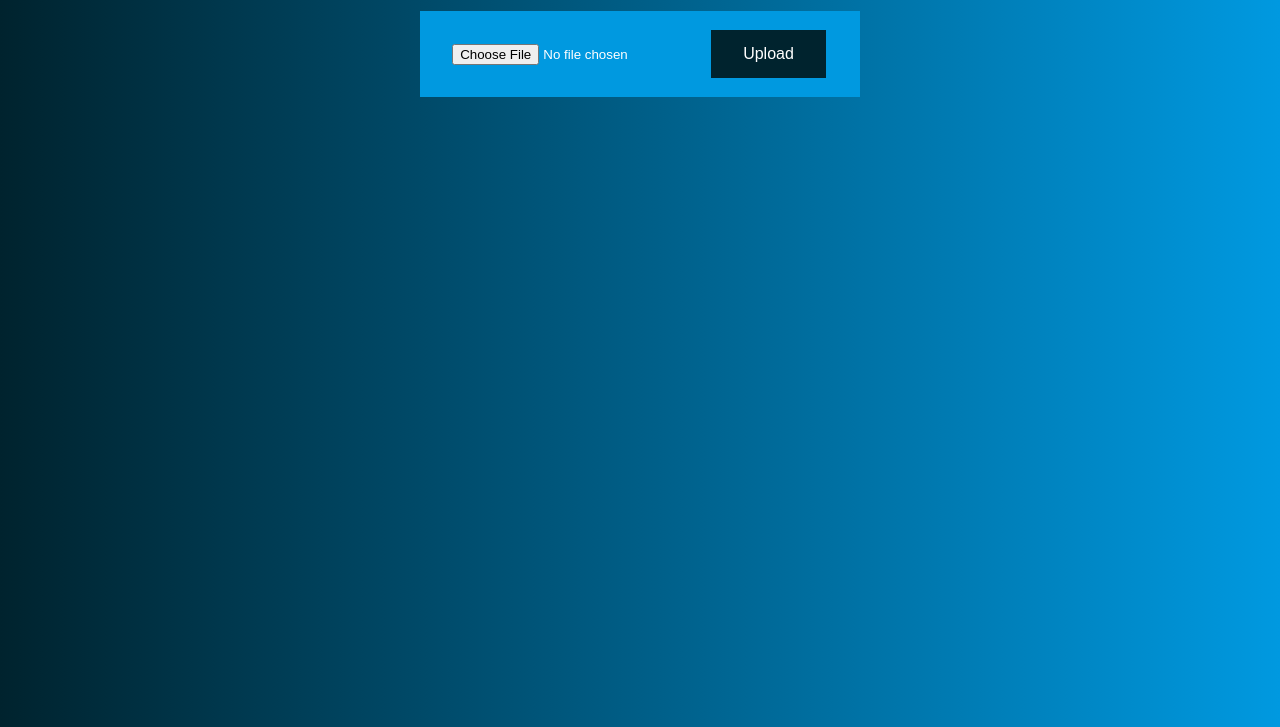
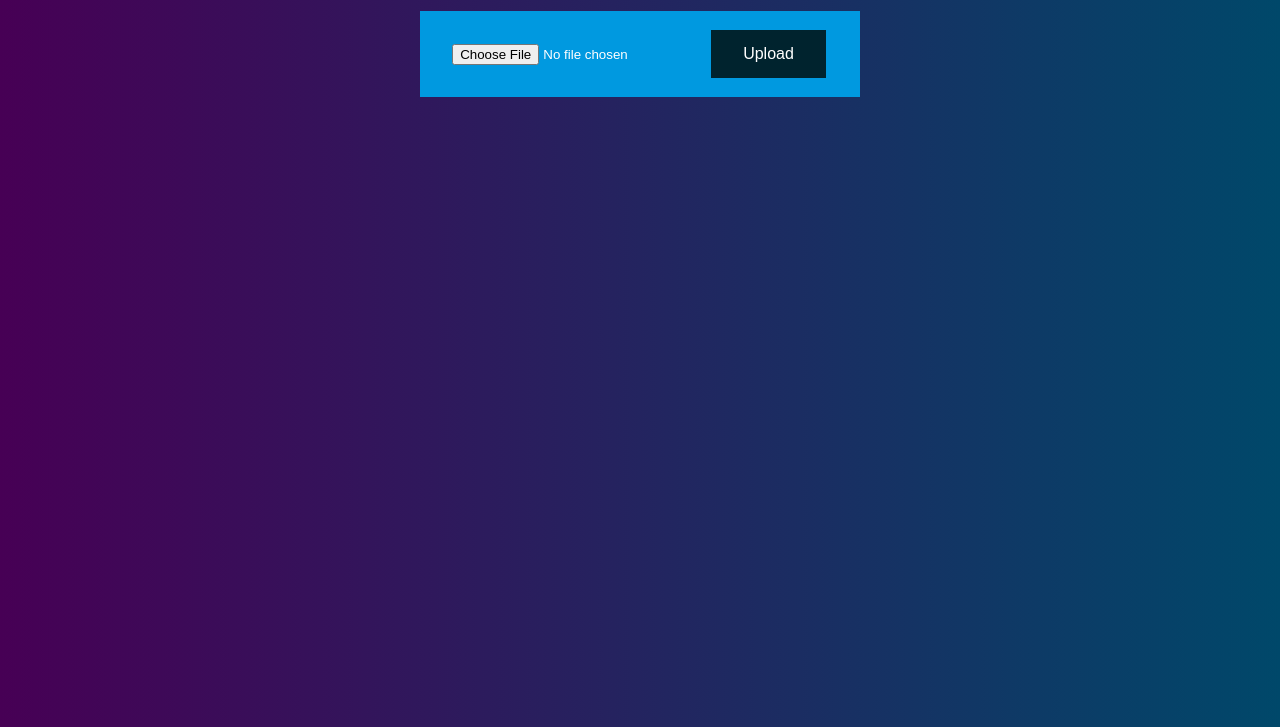
Before and after one commit to SimonasB88/ImageDescriberApp, a plain HTML site: page index.html in a window 1280 px wide. Shown: the part 73-800 px from the top of the page. Drawn offline with Linux system fonts and the light colour scheme.

Commit message:
small updates

```diff
--- a/styles/output.css
+++ b/styles/output.css
@@ -36,5 +36,5 @@
     cursor: pointer;
 }
 .background-svg-pattern {
-    background-image: linear-gradient(to right, #00232e, #0099e0);
+    background-image: linear-gradient(to right, #470055, #00486a);
 }
```
